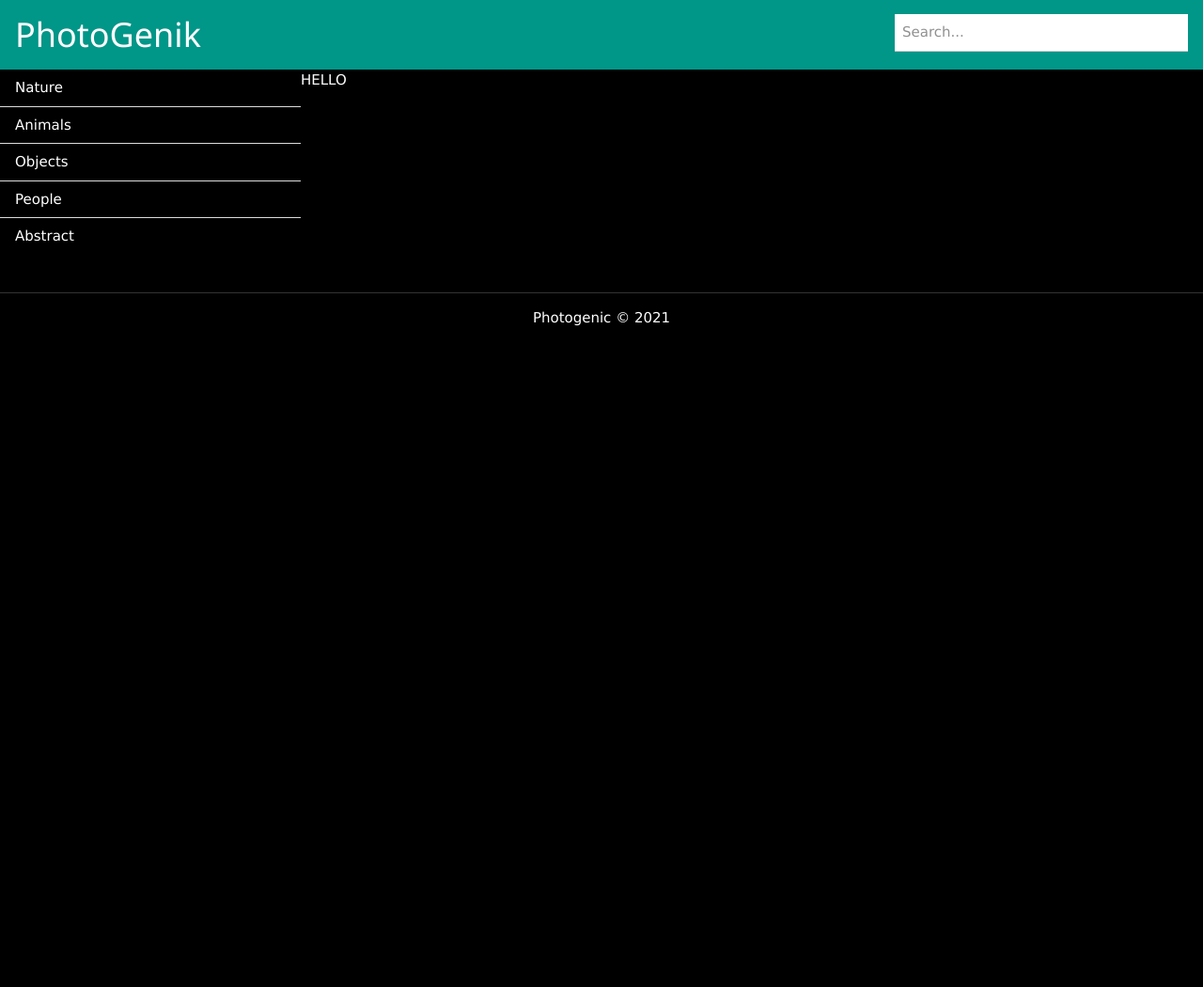
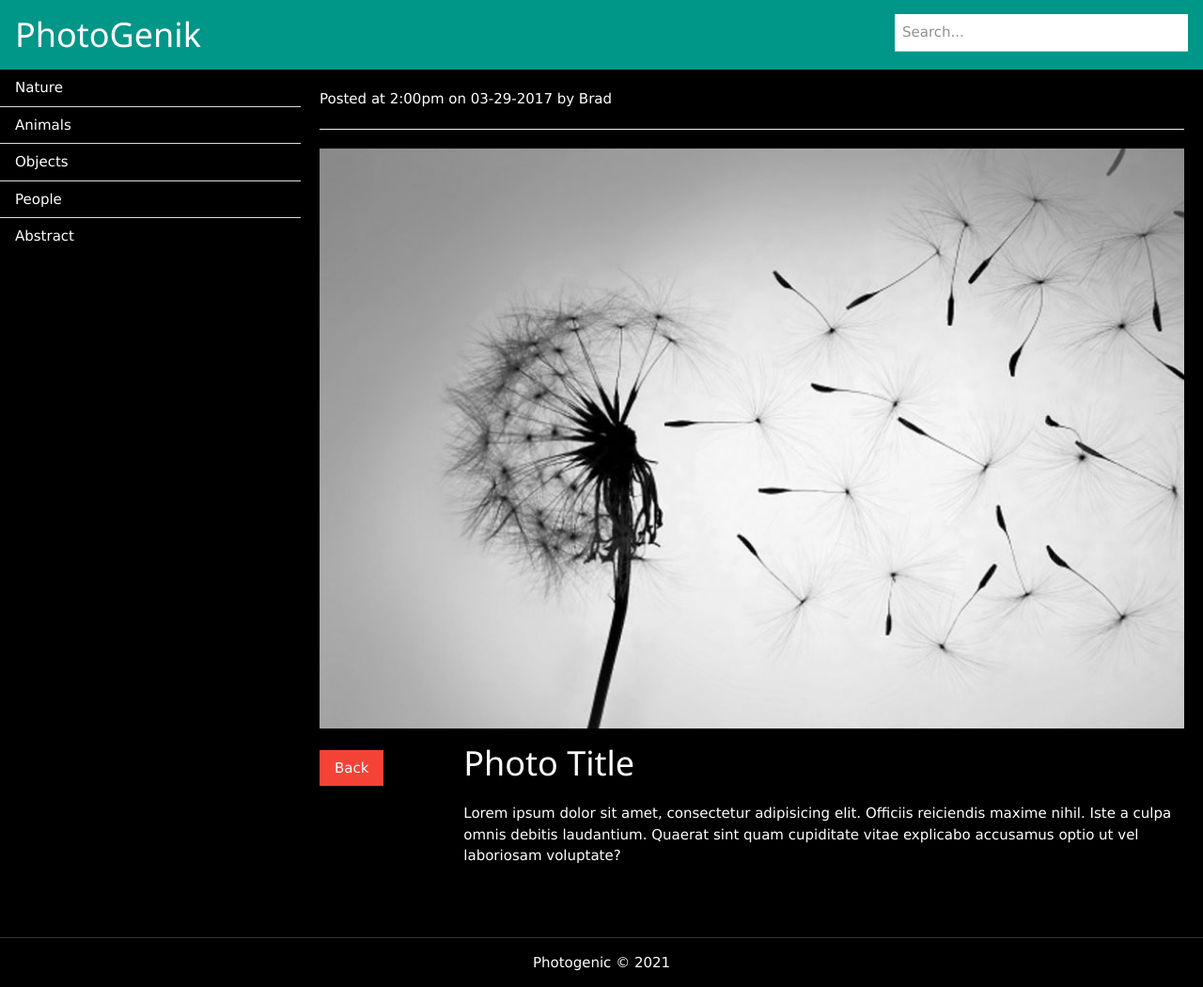
Before and after one commit to RMo-Sloth/wp-practice-gallery, a WordPress theme: template single.php in a window 1280 px wide. Shown: the whole page at 94% size. Before the commit the page ends 347 px from the top, so only its background shows below. Run offline with PHP 8.4 and a stand-in for WordPress, Linux system fonts and the light colour scheme; the site name, menu and one post (Sample post) are stand-ins, and other content is empty.

Commit message:
created single-page

```diff
--- a/single.php
+++ b/single.php
@@ -29,7 +29,21 @@
       </ul>
     </div>
     <main class="w3-col m9 l9">
-      HELLO
+      <article class="post">
+        <div class="meta">Posted at 2:00pm on 03-29-2017 by Brad</div>
+        <hr>
+        <img class='w3-animate-right' src="<?php echo get_stylesheet_directory_uri() ;?>/images/1.jpg" alt="">
+        <div class="w3-row">
+          <div class="w3-col l2">
+            <br>
+            <a class='w3-btn w3-red' href="<?php echo home_url(); ?>">Back</a>
+          </div>
+          <div class="w3-col l10">
+            <h1>Photo Title</h1>
+            <p>Lorem ipsum dolor sit amet, consectetur adipisicing elit. Officiis reiciendis maxime nihil. Iste a culpa omnis debitis laudantium. Quaerat sint quam cupiditate vitae explicabo accusamus optio ut vel laboriosam voluptate?</p>
+          </div>
+        </div>
+      </article>
     </main>
   </div>
   <footer>
--- a/style.css
+++ b/style.css
@@ -32,6 +32,10 @@ header input {
   margin-top: 15px;
 }
 
+.post {
+  padding: 20px;
+}
+
 footer{
   text-align: center;
   margin-top: 40px;
```
